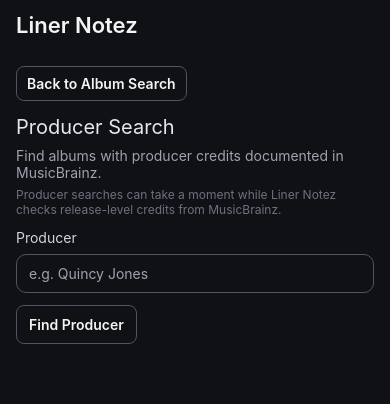
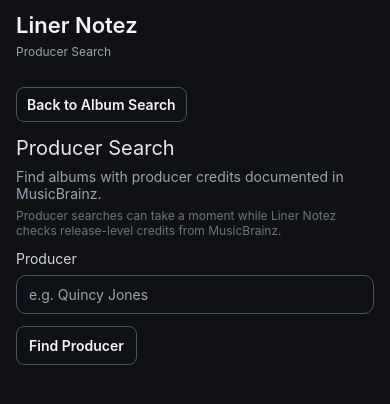
Before and after one commit to edtremsaga/vibey-liner-notez, a React Native app in the folder apps/ios-liner-notez/: screen / in a window 390 px wide. Both pictures are taken after a click on the button "Producer Search". Shown: the top 404 px of the page. Built offline with nearby package versions, Linux system fonts and the light colour scheme.

Commit message:
Fix iOS producer search header context

```diff
--- a/apps/ios-liner-notez/src/App.js
+++ b/apps/ios-liner-notez/src/App.js
@@ -30,6 +30,23 @@ const INITIAL_PRODUCER_SEARCH_STATE = {
   producerLoadMoreMessage: '',
   producerLoadMoreError: '',
   errorMessage: ''
+}
+
+function getHeaderSubtitle({
+  albumSearchAlbumTitle,
+  albumSearchArtistName,
+  detailReturnRoute,
+  producerSearchState,
+  route
+}) {
+  if (route === 'Producer Search' || (route === 'Album Detail' && detailReturnRoute === 'Producer Search')) {
+    const producerName = producerSearchState?.selectedProducer?.name ?? producerSearchState?.producerName?.trim()
+    return producerName ? `Producer credits for ${producerName}` : 'Producer Search'
+  }
+
+  return albumSearchArtistName
+    ? `Browsing albums by ${albumSearchArtistName}${albumSearchAlbumTitle ? ` matching ${albumSearchAlbumTitle}` : ''}`
+    : ''
 }
 
 function buildAlbumDetailFromResult(albumId, albumResult, enrichedDetail = null) {
@@ -453,13 +470,21 @@ function LinerNotezApp() {
     setRoute('Help / Data Sources')
   }
 
+  const headerSubtitle = getHeaderSubtitle({
+    albumSearchAlbumTitle,
+    albumSearchArtistName,
+    detailReturnRoute,
+    producerSearchState,
+    route
+  })
+
   return (
     <SafeAreaView style={styles.root}>
       <View style={styles.header}>
         <Text maxFontSizeMultiplier={HEADER_FONT_MAX_MULTIPLIER} style={styles.title}>Liner Notez</Text>
-        {!!albumSearchArtistName && (
+        {!!headerSubtitle && (
           <Text maxFontSizeMultiplier={HEADER_FONT_MAX_MULTIPLIER} style={styles.subtitle}>
-            Browsing albums by {albumSearchArtistName}{albumSearchAlbumTitle ? ` matching ${albumSearchAlbumTitle}` : ''}
+            {headerSubtitle}
           </Text>
         )}
       </View>
```
Also changed, not shown: apps/ios-liner-notez/scripts/verify-scaffold.mjs (+10 -0 lines).
